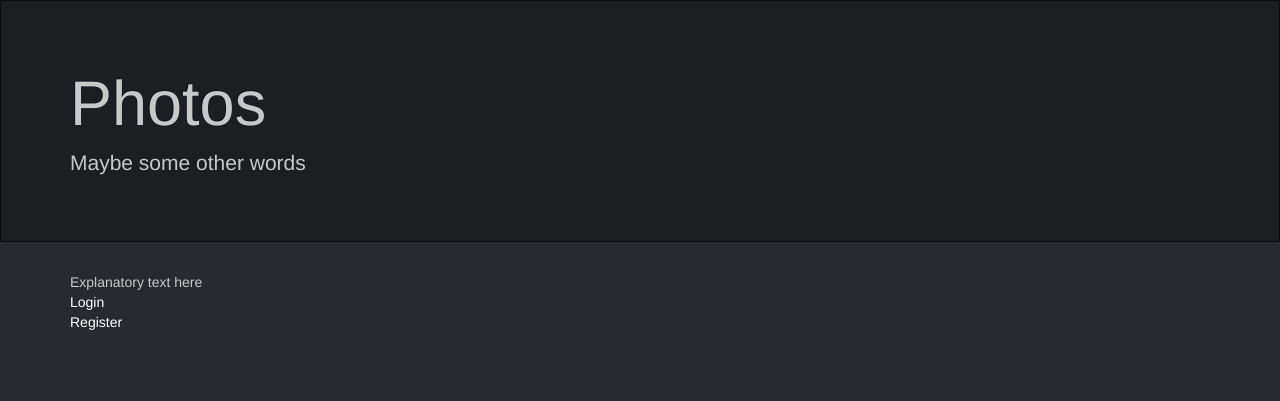
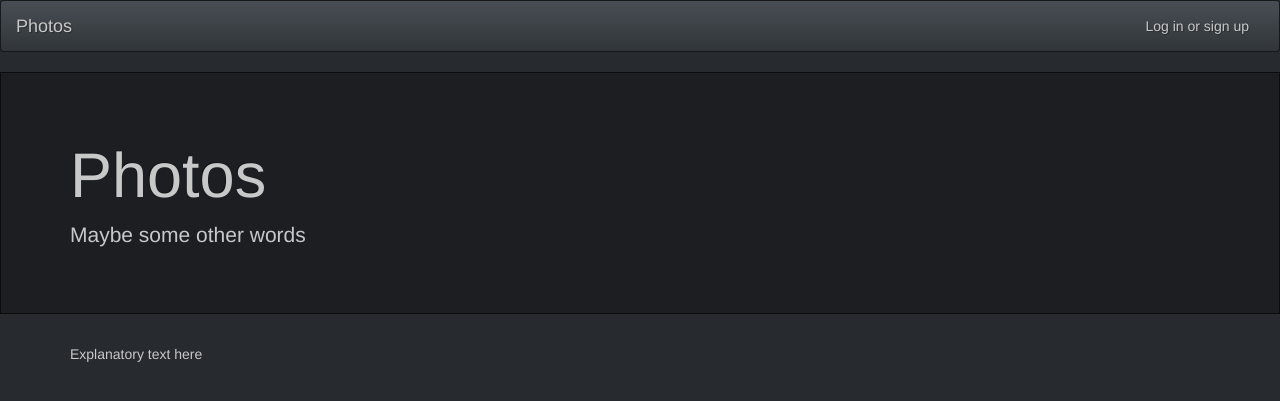
Before and after one commit to lplade/photo_cms, a Django app: page / in a window 1280 px wide. Shown: the top 401 px of the page. Run offline with Django 3.2, Linux system fonts and the light colour scheme; some libraries are stand-ins or nearby versions.

Commit message:
Working navbar. Prettier Exif table

```diff
--- a/photo_cms/dam/templates/dam/home.html
+++ b/photo_cms/dam/templates/dam/home.html
@@ -15,13 +15,4 @@
             Explanatory text here
         </div>
     </div>
-    <!-- TODO integrate into navbar -->
-    <div class="row">
-        <div class="col-md-12">
-            <a href="{% url 'login' %}">Login</a>
-        </div>
-        <div class="col-md-12">
-            <a href="{% url 'register' %}">Register</a>
-        </div>
-    </div>
 {% endblock %}
--- a/photo_cms/dam/templates/dam/includes/navbar.html
+++ b/photo_cms/dam/templates/dam/includes/navbar.html
@@ -1,2 +1,49 @@
 <!-- Main navbar -->
 {#  Requires Bootstrap & its plugins, jQuery #}
+<nav class="navbar navbar-default">
+    <div class="container-fluid">
+        <!-- Brand and toggle get grouped for better mobile display -->
+        <div class="navbar-header">
+            <button type="button" class="navbar-toggle collapsed" data-toggle="collapse"
+                    data-target="#bs-example-navbar-collapse-1" aria-expanded="false">
+                <span class="sr-only">Toggle navigation</span>
+                <span class="icon-bar"></span>
+                <span class="icon-bar"></span>
+                <span class="icon-bar"></span>
+            </button>
+            <a class="navbar-brand" href="/">{{ title }}</a>
+        </div>
+        <!-- Collect the nav links, forms, and other content for toggling -->
+        <div class="collapse navbar-collapse" id="bs-example-navbar-collapse-1">
+            {# Put page navigation as ul here #}
+            <ul class="nav navbar-nav">
+                {% if user.is_authenticated %}
+                    <li>
+                        <a href="{% url 'dam:my_photoroll' %}">Photoroll</a>
+                    </li>
+                    <li>
+                        <a href="">Galleries</a>
+                    </li>
+                {% endif %}
+            </ul>
+
+            <ul class="nav navbar-nav navbar-right">
+                <li>
+                    {% if user.is_authenticated %}
+                        <p class="navbar-text">Logged in as
+                            {# TODO link to something #}
+                            {{ user.username }}.
+                            <a href="{% url 'logout' %}?next={% url 'dam:logout_message' %}">Log out</a>
+                        </p>
+                    {% else %}
+                        <p class="navbar-text">
+                            <a href="{% url 'login' %}?next={{ request.path }}" class="navbar-link">
+                                Log in or sign up
+                            </a>
+                        </p>
+                    {% endif %}
+                </li>
+            </ul>
+        </div><!-- /.navbar-collapse -->
+    </div>
+</nav>
--- a/photo_cms/dam/templates/dam/photo_details.html
+++ b/photo_cms/dam/templates/dam/photo_details.html
@@ -12,7 +12,8 @@
         </div>
         <div class="col-lg-4 col-md-12">
             <h2>Exif</h2>
-            <table>
+            <div class="table-responsive">
+                <table class="table table-condensed table-striped">
                     <tr>
                         <th>Tag</th>
                         <th>Value</th>
@@ -28,7 +29,7 @@
                         </tr>
                     {% endfor %}
                 </table>
-            Details appear here
+            </div>
         </div>
     </div>
 {% endblock %}
--- a/photo_cms/dam/urls.py
+++ b/photo_cms/dam/urls.py
@@ -9,13 +9,13 @@ urlpatterns = [
 
     # Home page #
 
-    url(r'^$', views.home, name='index'),
+    url(r'^$', views.home, name='homepage'),
 
     # User #
 
     # Publically accessible user profile
     url(
-        r'^user/profile/(?P<user_k>\d+)/$',
+        r'^user/profile/(?P<user_pk>\d+)/$',
         views_users.user_profile,
         name='user_profile'
     ),
--- a/photo_cms/dam/views_users.py
+++ b/photo_cms/dam/views_users.py
@@ -164,4 +164,4 @@ def logout_message(request):
     :param request:
     :return:
     """
-    return render(request, 'dam/auth_logout.html')
+    return render(request, 'dam/auth_logout.html', {'title': SITE_TITLE})
```
Lines whose indentation alone changed are shown as unchanged.
